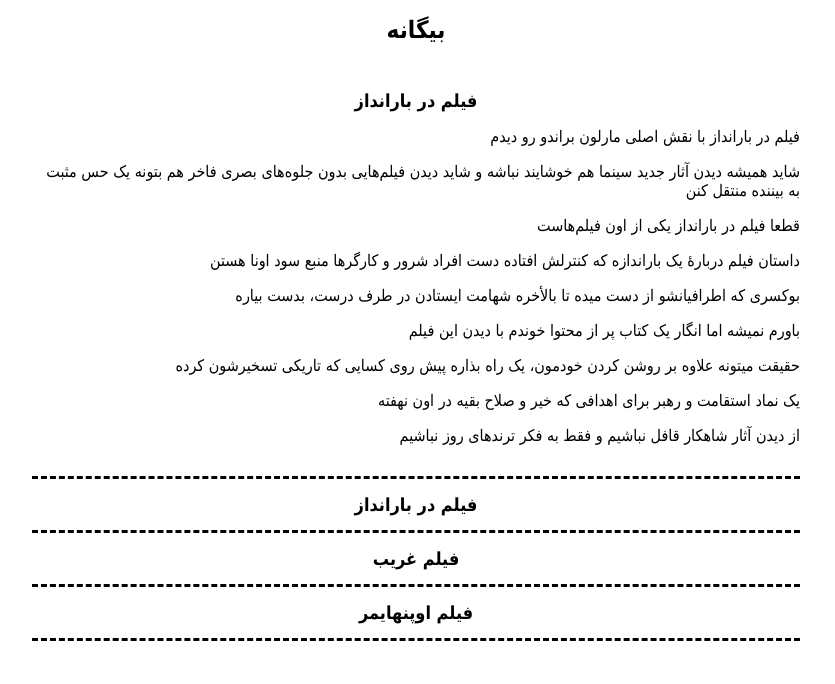
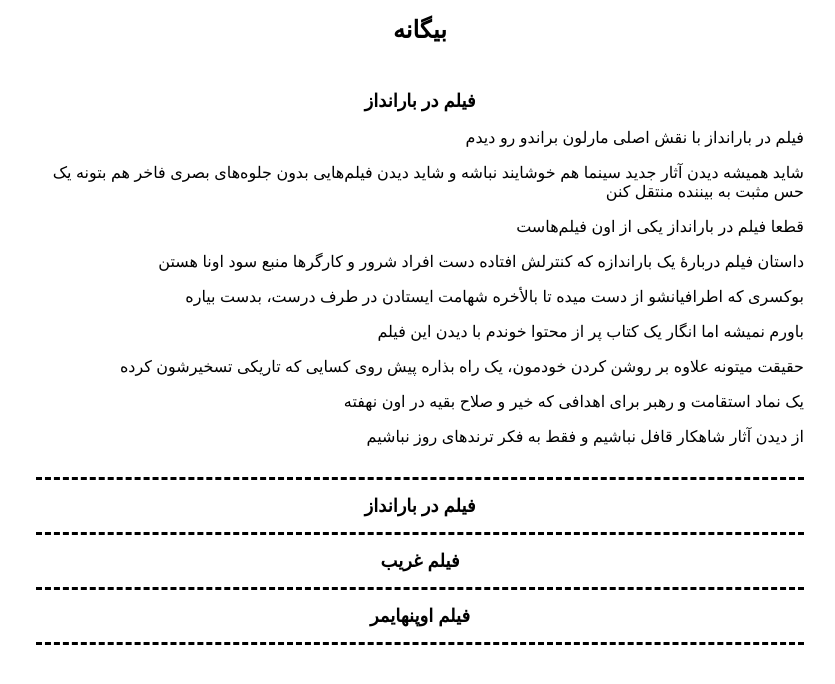
Before and after one commit to darkblog/darkblog.github.io, a Jekyll site: the page built from _posts/2023-8-7-3.md, in a window 1280 px wide. Shown: the top 684 px of the page, without its empty margins (333-1168 px from the left). Built offline with Jekyll 4.4.1, drawn with Linux system fonts in a browser that asks for light colours.

Commit message:
Update default.html

```diff
--- a/_layouts/default.html
+++ b/_layouts/default.html
@@ -6,7 +6,7 @@
 <title>{% if page.title %}{{ page.title }}{% else %}{{ site.name }}{% endif %}</title>
 <meta name="description" content="{% if page.excerpt %}{{ page.excerpt | strip_html | strip_newlines | truncate: 160 }}{% else %}{{ site.description }}{% endif %}">
 <link rel="canonical" href="{{ page.url | replace:'index.html','' | prepend: site.baseurl | prepend: site.url }}">
-<style amp-custom>body{font-family:Tahoma,sans-serif}.container{margin:auto;padding:30px;max-width:768px}header{padding-bottom:16px;padding-top:8px;font-size:x-large;font-weight:bold}h1,h2{font-size:large}a{color:black;text-decoration:none}.post{padding-bottom:15px;border-bottom:dashed black}.center{display:block;margin:auto;text-align:center}</style>
+<style amp-custom>body{font-family:sans-serif}.container{margin:auto;padding:30px;max-width:768px}header{padding-bottom:16px;padding-top:8px;font-size:x-large;font-weight:bold}h1,h2{font-size:large}a{color:black;text-decoration:none}.post{padding-bottom:15px;border-bottom:dashed black}.center{display:block;margin:auto;text-align:center}</style>
 </head>
 <body>
 <header class="center">
```
